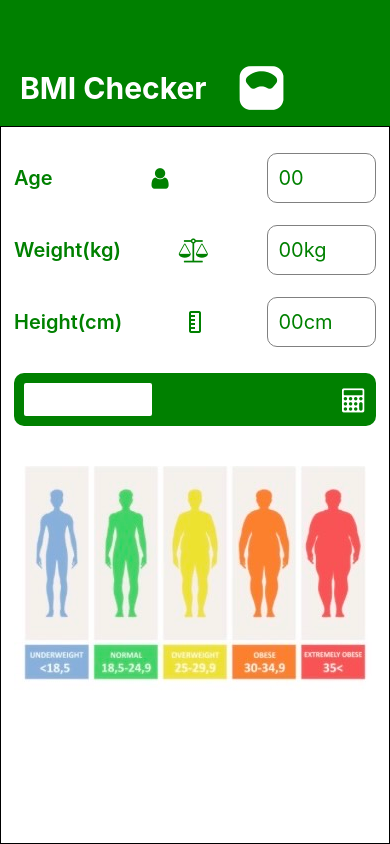
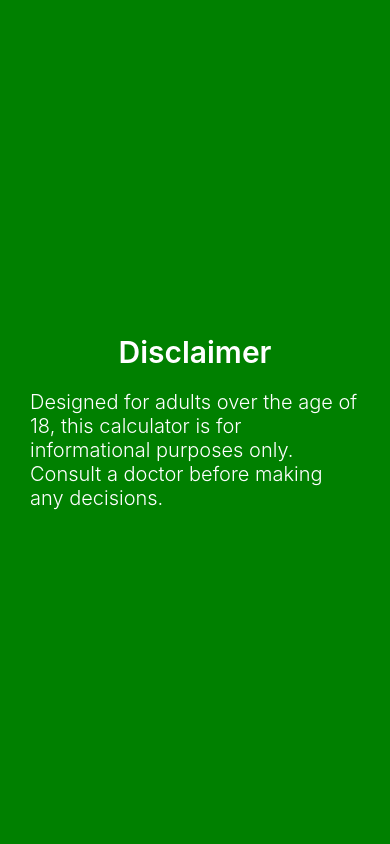
Before and after one commit to segvndo/MassChecker, a React Native app in the folder BMIChecker/: screen /Home in a window 390 px wide. Built offline with nearby package versions, Linux system fonts and the light colour scheme.

Commit message:
Create disclaimer screen

```diff
--- a/BMIChecker/App.tsx
+++ b/BMIChecker/App.tsx
@@ -3,6 +3,7 @@ import { NavigationContainer } from '@react-navigation/native';
 import { createNativeStackNavigator } from '@react-navigation/native-stack';
 import HomePage from './components/HomePage';
 import MainPage from './components/MainPage';
+import Disclaimer from './components/Disclaimer';
 
 const Stack = createNativeStackNavigator();
 
@@ -11,6 +12,7 @@ export default function App() {
     <NavigationContainer>
       <Stack.Navigator>
         <Stack.Screen name="Home" component={HomePage} options={{ headerShown: false }} />
+        <Stack.Screen name="Disclaimer" component={Disclaimer} options={{ headerShown: false }} />
         <Stack.Screen name="Main" component={MainPage} options={{ headerShown: false }} />
       </Stack.Navigator>
     </NavigationContainer>
--- /dev/null
+++ b/BMIChecker/components/Disclaimer.tsx
@@ -0,0 +1,52 @@
+import React, { useEffect } from 'react';
+import { View, Text, SafeAreaView, StyleSheet } from 'react-native';
+import { useNavigation } from '@react-navigation/native';
+
+const Disclaimer: React.FC = () => {
+  const navigation = useNavigation();
+
+  useEffect(() => {
+    const timer = setTimeout(() => {
+      navigation.navigate('Main' as never);
+    }, 4000);
+
+    return () => clearTimeout(timer);
+  }, [navigation]);
+
+  return (
+    <SafeAreaView style={{ flex: 1, backgroundColor: '#008000' }}>
+      <View style={styles.container}>
+        <Text style={styles.header}>
+          Disclaimer
+        </Text>
+        <Text style={styles.body}>
+          Designed for adults over the age of 18, this calculator is for informational purposes only. Consult a doctor before making any decisions.
+        </Text>
+      </View>
+    </SafeAreaView>
+  )
+};
+
+const styles = StyleSheet.create({
+  container: {
+    flex: 1,
+    flexDirection: 'column',
+    padding: 30,
+    backgroundColor: '#008000',
+    justifyContent: 'center',
+    alignItems: 'center',
+  },
+  header: {
+    fontSize: 30,
+    fontWeight: '600',
+    color: '#fff',
+    marginBottom: 20,
+  },
+  body: {
+    fontSize: 20,
+    fontWeight: '300',
+    color: '#fff',
+  },
+});
+
+export default Disclaimer;
--- a/BMIChecker/components/HomePage.tsx
+++ b/BMIChecker/components/HomePage.tsx
@@ -8,7 +8,7 @@ const HomePage: React.FC = () => {
 
   useEffect(() => {
     const timer = setTimeout(() => {
-      navigation.navigate('Main' as never);
+      navigation.navigate('Disclaimer' as never);
     }, 2000);
 
     return () => clearTimeout(timer);
```
